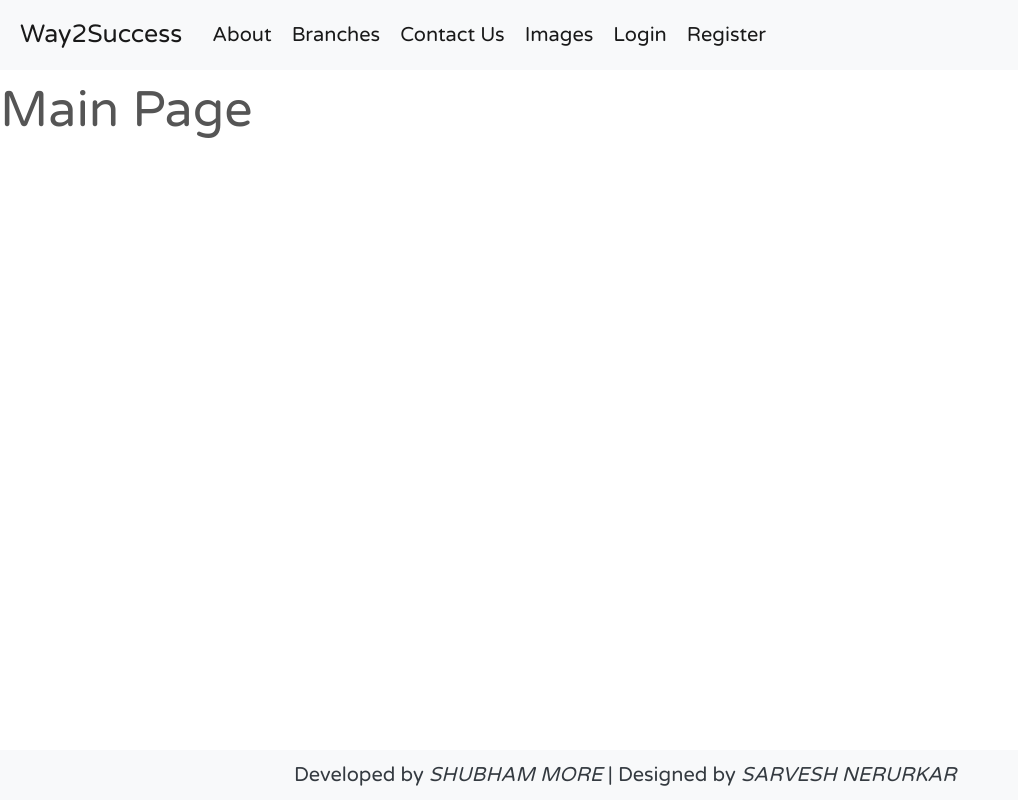
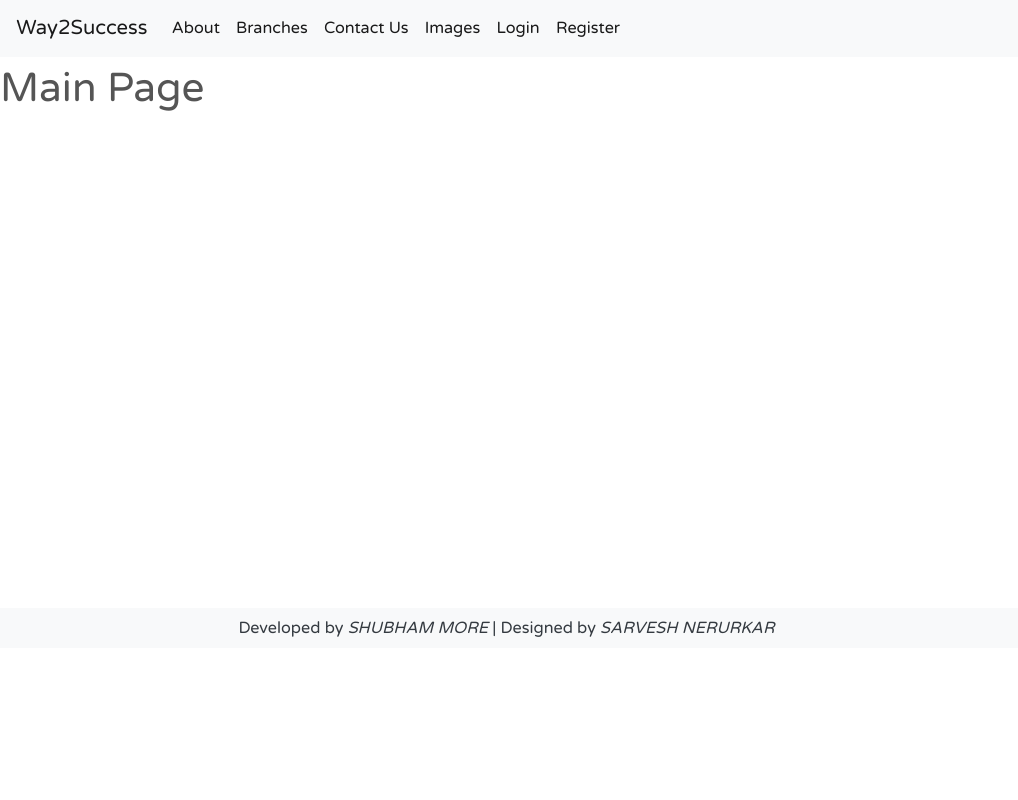
Before and after one commit to ShubhamMore/way2success, an Angular app: page /#/home in a window 1280 px wide. Shown: the whole page, without its empty margins (0-1018 px from the left). Built offline with nearby package versions, Linux system fonts and the light colour scheme.

Commit message:
css bug fix

```diff
--- a/src/app/content/content-contact/content-contact.component.css
+++ b/src/app/content/content-contact/content-contact.component.css
@@ -42,7 +42,7 @@
  .ourInfoText{
    display: inline-block;
    padding: 0px;
-   word-break: break-all;
+   word-break: break-word;
  }
 }
 
--- a/src/styles.css
+++ b/src/styles.css
@@ -18,6 +18,7 @@ html, body {
   font-size: 20px;
   text-rendering: optimizeLegibility;
   overflow-x: hidden;
+  zoom:90%;
 }
 body {
     position: relative;
```
